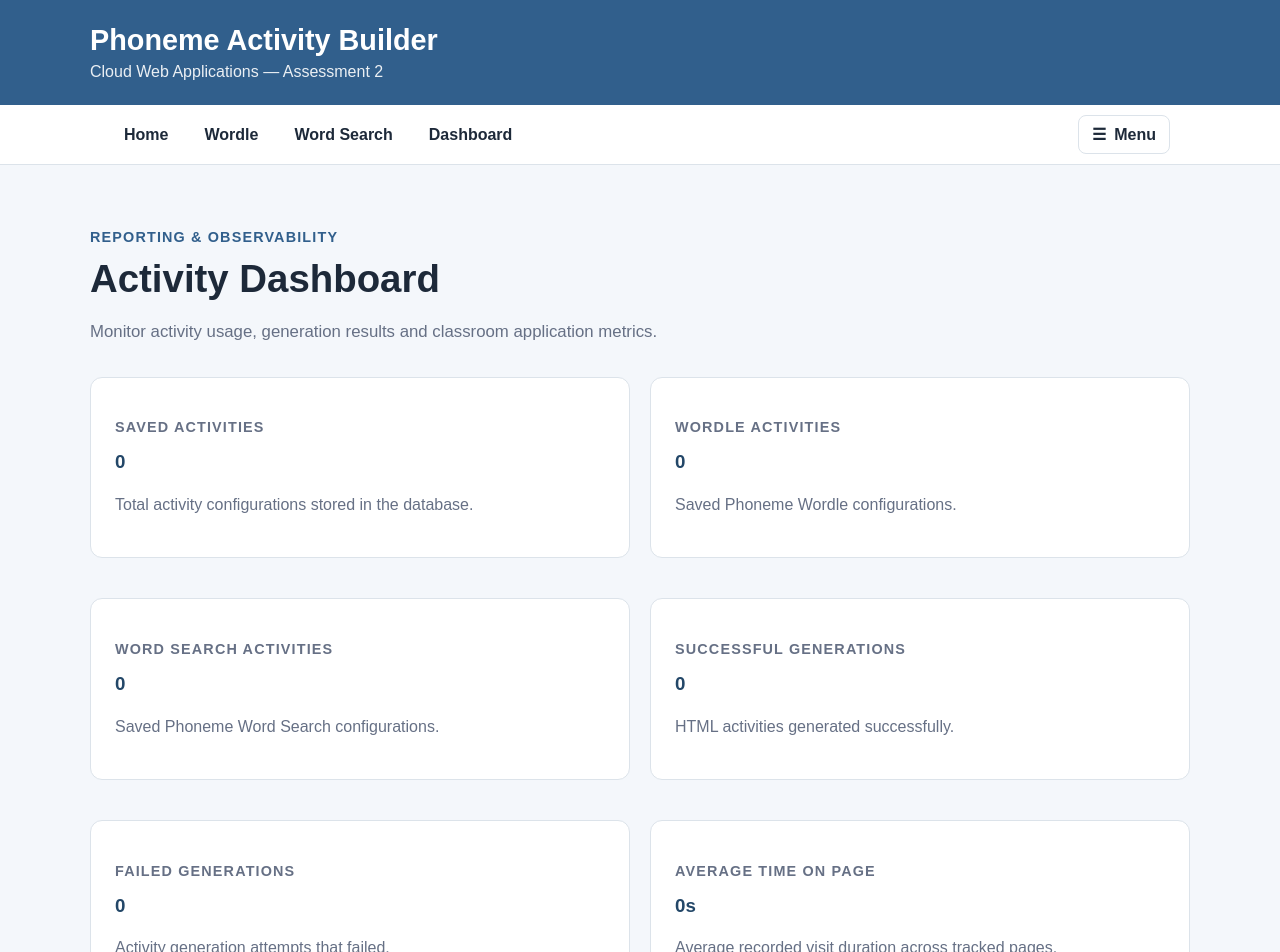
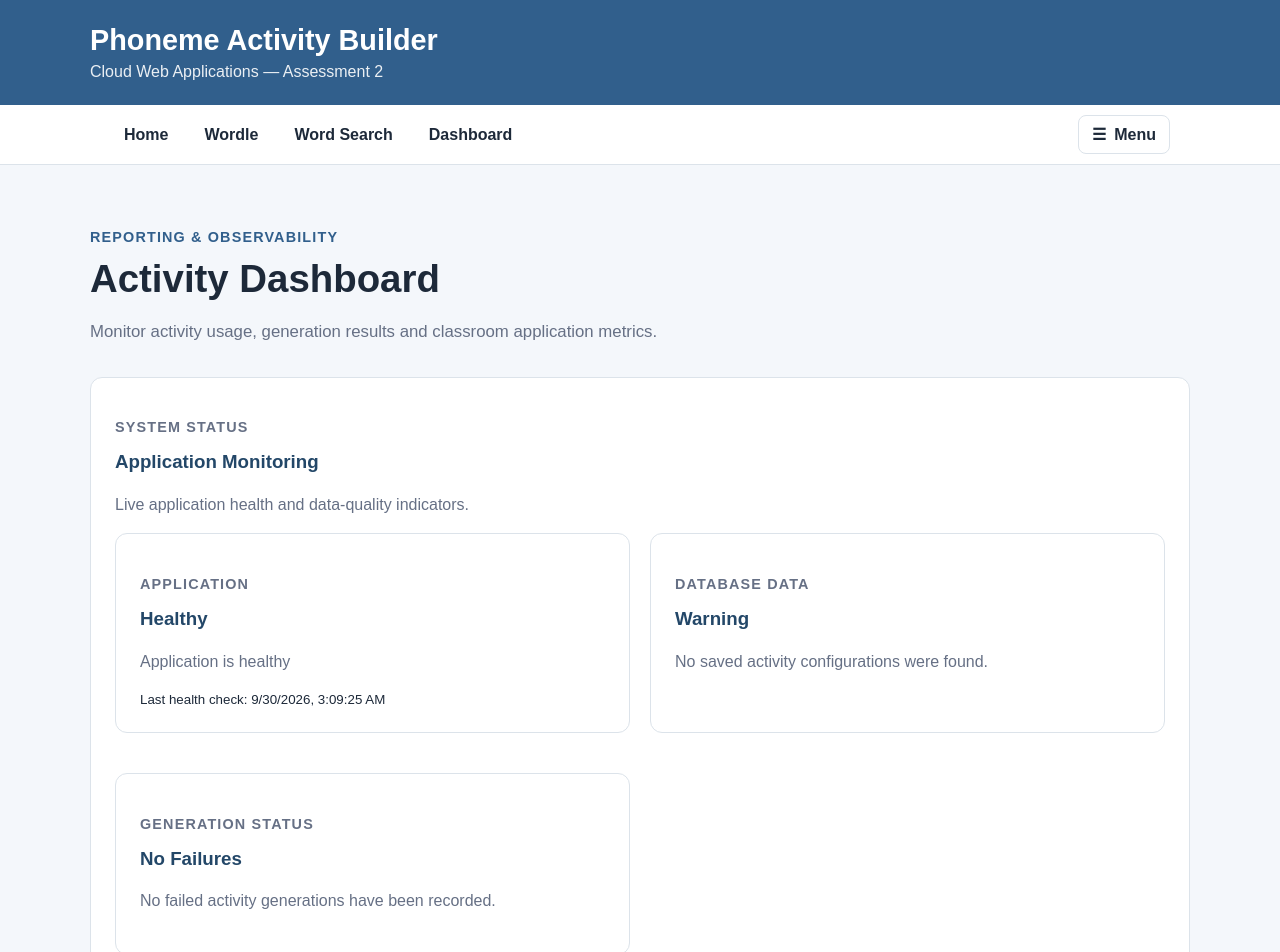
Before and after one commit to JoshuaD22212613/Cloud-Assessment-3, a Next.js app: page /dashboard in a window 1280 px wide. Shown: the top 952 px of the page. Built offline with nearby package versions, Linux system fonts and the light colour scheme; no server answers; the database is empty.

Commit message:
Add dashboard system status and alerts

```diff
--- a/components/DashboardMetrics.tsx
+++ b/components/DashboardMetrics.tsx
@@ -15,9 +15,18 @@ type Metrics = {
     | "NONE";
 };
 
+type Health = {
+  status: string;
+  message: string;
+  timestamp: string;
+};
+
 export default function DashboardMetrics() {
   const [metrics, setMetrics] =
     useState<Metrics | null>(null);
+
+  const [health, setHealth] =
+    useState<Health | null>(null);
 
   const [loading, setLoading] =
     useState(true);
@@ -26,31 +35,47 @@ export default function DashboardMetrics() {
     useState("");
 
   useEffect(() => {
-    async function loadMetrics() {
+    async function loadDashboardData() {
       try {
         setLoading(true);
         setError("");
 
-        const response = await fetch(
-          "/api/metrics",
-          {
+        const [
+          metricsResponse,
+          healthResponse,
+        ] = await Promise.all([
+          fetch("/api/metrics", {
             cache: "no-store",
-          }
-        );
+          }),
 
-        if (!response.ok) {
+          fetch("/health", {
+            cache: "no-store",
+          }),
+        ]);
+
+        if (!metricsResponse.ok) {
           throw new Error(
             "Failed to load dashboard metrics."
           );
         }
 
-        const data: Metrics =
-          await response.json();
+        if (!healthResponse.ok) {
+          throw new Error(
+            "Application health check failed."
+          );
+        }
 
-        setMetrics(data);
+        const metricsData: Metrics =
+          await metricsResponse.json();
+
+        const healthData: Health =
+          await healthResponse.json();
+
+        setMetrics(metricsData);
+        setHealth(healthData);
       } catch (error) {
         console.error(
-          "Failed to load dashboard metrics:",
+          "Failed to load dashboard data:",
           error
         );
 
@@ -62,7 +87,7 @@ export default function DashboardMetrics() {
       }
     }
 
-    loadMetrics();
+    loadDashboardData();
   }, []);
 
   function formatActivityType(
@@ -84,34 +109,137 @@ export default function DashboardMetrics() {
     return "No usage yet";
   }
 
+  function formatHealthTime(
+    timestamp: string
+  ) {
+    const date = new Date(timestamp);
+
+    if (Number.isNaN(date.getTime())) {
+      return "Unknown";
+    }
+
+    return date.toLocaleString();
+  }
+
   if (loading) {
     return (
       <section className="info-card">
         <h3>Loading dashboard...</h3>
 
         <p>
-          Retrieving reporting and
-          usage metrics.
+          Retrieving reporting,
+          health and usage metrics.
         </p>
       </section>
     );
   }
 
-  if (error || !metrics) {
+  if (
+    error ||
+    !metrics ||
+    !health
+  ) {
     return (
       <section className="info-card">
-        <h3>Dashboard unavailable</h3>
+        <h3>
+          Dashboard unavailable
+        </h3>
 
         <p>
           {error ||
-            "Dashboard metrics could not be loaded."}
+            "Dashboard data could not be loaded."}
         </p>
       </section>
     );
   }
 
+  const applicationHealthy =
+    health.status === "OK";
+
+  const hasActivities =
+    metrics.totalActivities > 0;
+
+  const hasGenerationFailures =
+    metrics.failedGenerations > 0;
+
   return (
     <section>
+      <section className="info-card">
+        <p className="eyebrow">
+          System Status
+        </p>
+
+        <h3>
+          Application Monitoring
+        </h3>
+
+        <p>
+          Live application health and
+          data-quality indicators.
+        </p>
+
+        <div className="info-grid">
+          <article className="info-card">
+            <p className="eyebrow">
+              Application
+            </p>
+
+            <h3>
+              {applicationHealthy
+                ? "Healthy"
+                : "Warning"}
+            </h3>
+
+            <p>
+              {health.message}
+            </p>
+
+            <small>
+              Last health check:{" "}
+              {formatHealthTime(
+                health.timestamp
+              )}
+            </small>
+          </article>
+
+          <article className="info-card">
+            <p className="eyebrow">
+              Database Data
+            </p>
+
+            <h3>
+              {hasActivities
+                ? "Available"
+                : "Warning"}
+            </h3>
+
+            <p>
+              {hasActivities
+                ? `${metrics.totalActivities} saved activity configurations are available.`
+                : "No saved activity configurations were found."}
+            </p>
+          </article>
+
+          <article className="info-card">
+            <p className="eyebrow">
+              Generation Status
+            </p>
+
+            <h3>
+              {hasGenerationFailures
+                ? "Attention Required"
+                : "No Failures"}
+            </h3>
+
+            <p>
+              {hasGenerationFailures
+                ? `${metrics.failedGenerations} failed generation attempt(s) have been recorded.`
+                : "No failed activity generations have been recorded."}
+            </p>
+          </article>
+        </div>
+      </section>
+
       <div className="info-grid">
         <article className="info-card">
           <p className="eyebrow">
```
